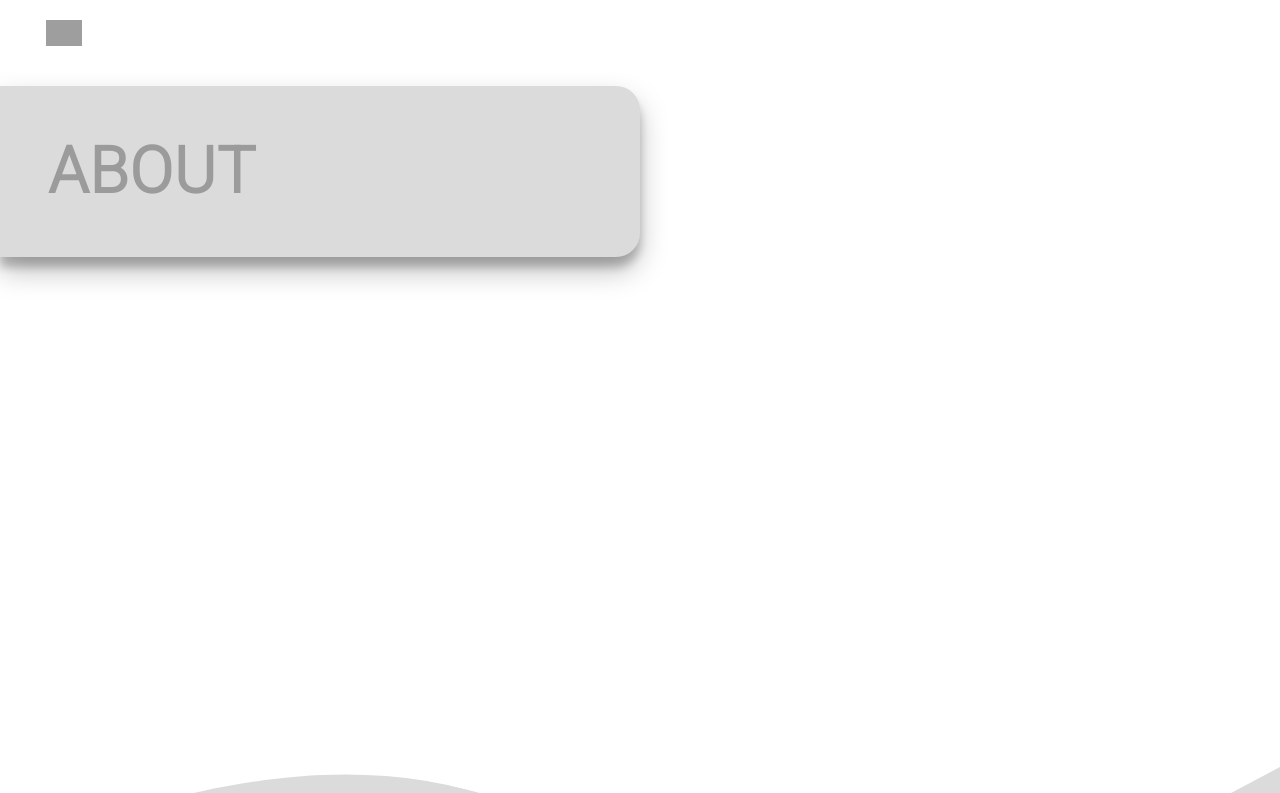
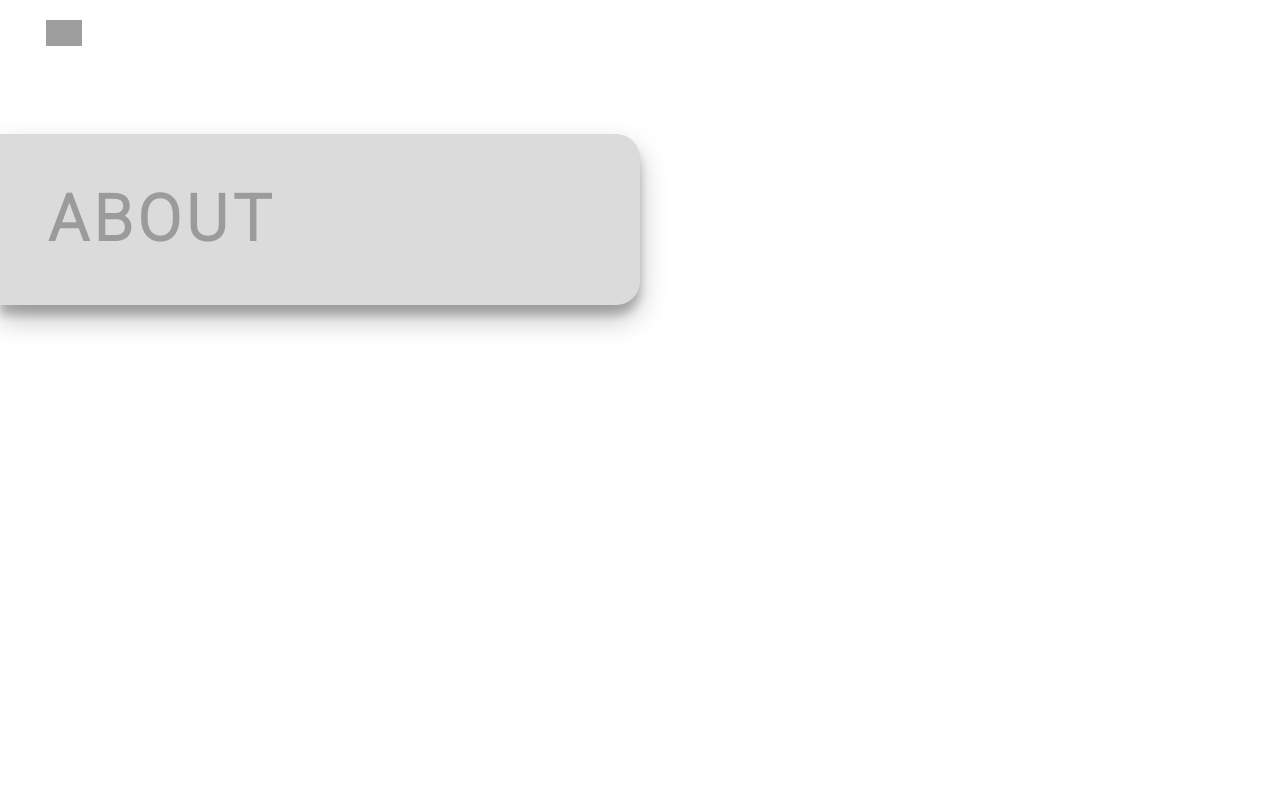
Before and after one commit to Brunno-DaSilva/ga-student-bio, a React (Create React App) app: page /about in a window 1280 px wide. Shown: the top 793 px of the page. Built offline with nearby package versions, Linux system fonts and the light colour scheme; grey boxes are pictures that could not be loaded; the HTML template or start-up script is replaced by a standard one.

Commit message:
edited styles on about and students title

```diff
--- a/src/Components/About/about.scss
+++ b/src/Components/About/about.scss
@@ -7,6 +7,7 @@
   align-items: flex-start;
   width: 100%;
   min-height: 80vh;
+  margin-top: 3rem;
 
   .about__title {
     background-color: #dbdbdb;
@@ -23,7 +24,7 @@
       font-size: 4rem;
       color: #9b9b9b;
       text-transform: uppercase;
-      letter-spacing: 1px;
+      letter-spacing: 5px;
     }
   }
 }
--- a/src/Components/Students/students.scss
+++ b/src/Components/Students/students.scss
@@ -18,7 +18,7 @@
       font-size: 4rem;
       color: #9b9b9b;
       text-transform: uppercase;
-      letter-spacing: 1px;
+      letter-spacing: 5px;
     }
   }
   .students-data {
```
